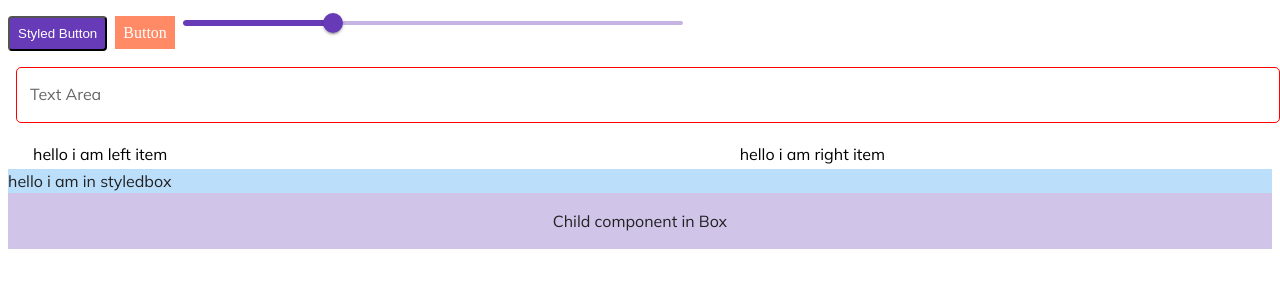
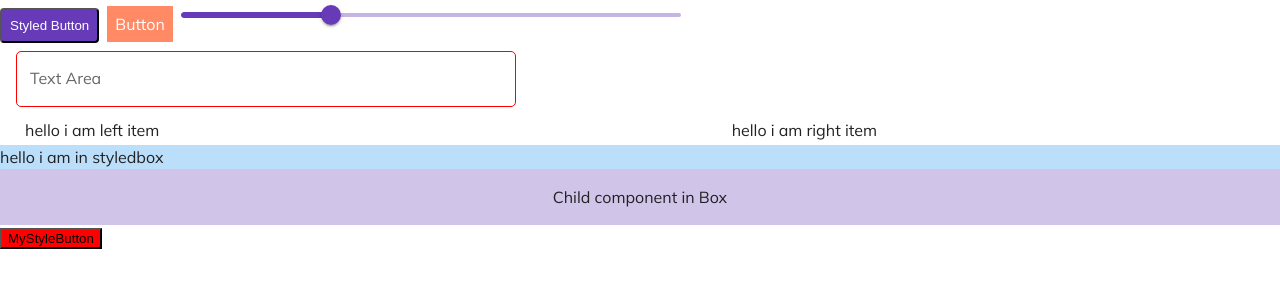
Before and after one commit to trigbitAnuj/mui-frontend, a Next.js app: page /styled in a window 1280 px wide. Shown: the top 300 px of the page. Built offline with nearby package versions, Linux system fonts and the light colour scheme.

Commit message:
Update styled.tsx

```diff
--- a/pages/styled.tsx
+++ b/pages/styled.tsx
@@ -1,31 +1,24 @@
 import { theme } from "@/theme";
-import { useTheme } from "@emotion/react";
-import {
-  ThemeProvider,
-  createTheme,
-  styled,
-  alpha,
-} from "@mui/material/styles";
 
 import { Container, Slider, Box, SliderProps } from "@mui/material/";
 
-import Link from "next/link";
-import { TextField, TextFieldProps, Typography } from "@mui/material";
+import { Typography, CssBaseline } from "@mui/material";
 import React from "react";
+import {
+  MyStyledButton,
+  StyledBox,
+  StyledBoxComponent,
+  StyledButtonDemo,
+  StyledContainer,
+  StyledLinkDemo,
+  StyledTextField,
+  SuccessSlider,
+} from "@/components/styledComponent";
 
 // interface MyThemeComponentProps {
 //   color?: "primary" | "secondary";
 //   variant?: "normal" | "dashed";
 // }
-
-interface StyleContainerType {
-  borderColor: string;
-}
-
-interface StyledTextFieldType {
-  placeHolderColor: string;
-  borderColor: string;
-}
 
 // const customTheme = createTheme({
 //   palette: {
@@ -96,97 +89,7 @@ interface StyledTextFieldType {
 //   padding: theme.spacing(1),
 // }));
 
-const StyledButton = styled("button")(({ theme }) => ({
-  color: theme.palette.primary.contrastText,
-  backgroundColor: theme.palette.primary.main,
-  padding: theme.spacing(1),
-  borderRadius: theme.shape.borderRadius,
-}));
-
-const StyledLink = styled(Link)(({ theme }) => ({
-  color: theme.palette.common.white,
-  backgroundColor: theme.palette.custom.light,
-  textDecoration: "none",
-  margin: theme.spacing(1),
-  padding: theme.spacing(1),
-}));
-
-const SuccessSlider = styled(Slider)<SliderProps>(({ theme }) => ({
-  width: 500,
-  color: theme.palette.primary.main,
-  "& .MuiSlider-thumb": {
-    "&:hover, &.Mui-focusVisible": {
-      boxShadow: `0px 2px 0px 8px ${alpha(theme.palette.primary.main, 0.5)}`,
-    },
-    "&.Mui-active": {
-      boxShadow: `0px 0px 0px 14px ${alpha(theme.palette.primary.main, 0.5)}`,
-    },
-  },
-}));
-
-const StyledTextField = styled(TextField, {
-  shouldForwardProp: (prop) => {
-    return prop !== "placeHolderColor" && prop !== "borderColor";
-  },
-})((prop: StyledTextFieldType) => ({
-  input: {
-    color: theme.palette.success.main,
-    "&::placeholder": {
-      fontStyle: "oblique",
-    },
-  },
-  "& .MuiOutlinedInput-root": {
-    "& fieldset": {
-      borderColor: prop.borderColor,
-      borderRadius: "5px",
-    },
-  },
-}));
-
-const StyledContainer = styled(Container, {
-  shouldForwardProp: (props) => {
-    return props !== "borderColor";
-  },
-})((prop: StyleContainerType) => ({
-  display: "flex",
-  borderColor: prop.borderColor,
-  borderRadius: "5px",
-  border: 1,
-  justifyContent: "space-between",
-  alignItems: "center",
-  margin: 1,
-  padding: 2,
-}));
-
-const StyledBox = styled(Box)(({ theme }) => ({
-  backgroundColor: theme.palette.primary.light,
-  color: theme.palette.grey[900],
-
-  "@media (min-width:640px)": {
-    backgroundColor: theme.palette.primary.dark,
-    color: theme.palette.grey[100],
-  },
-  [`@media screen and (min-width: ${theme.breakpoints.values.md}px)`]: {
-    backgroundColor: theme.palette.secondary.light,
-    color: theme.palette.grey[900],
-  },
-}));
-
-const StyledBoxComponent = styled(Box)(({ theme }) => ({
-  backgroundColor: theme.palette.primary.light,
-  color: theme.palette.grey[900],
-  padding: theme.spacing(2),
-  textAlign: "center",
-
-  "& .MuiBox-root": {
-    "& p": {
-      backgroundColor: theme.palette.error.dark,
-      color: theme.palette.grey[100],
-    },
-  },
-}));
-
-const Styled = () => {
+const Styled: React.FC = () => {
   const [text, setText] = React.useState("");
 
   const handleChange = (e: React.ChangeEvent<HTMLInputElement>) => {
@@ -195,8 +98,9 @@ const Styled = () => {
 
   return (
     <>
-      <StyledButton>Styled Button</StyledButton>
-      <StyledLink href="/login">Button</StyledLink>
+      <CssBaseline />
+      <StyledButtonDemo>Styled Button</StyledButtonDemo>
+      <StyledLinkDemo href="/login">Button</StyledLinkDemo>
 
       {/* <MyThemeComponent>Styled div with theme</MyThemeComponent> */}
       {/* <StyledDiv sx={{ m: 1 }} color="secondary" variant="dashed">Primary</StyledDiv> */}
@@ -218,10 +122,10 @@ const Styled = () => {
         borderColor="red"
         value={text}
         onChange={handleChange}
-        fullWidth
         label="Text Area"
         sx={{
-          margin: theme.spacing(2, 1),
+          width: 500,
+          margin: theme.spacing(1, 2),
           fontFamily: theme.fontFamily.montserrat,
         }}
       />
@@ -236,6 +140,8 @@ const Styled = () => {
       <StyledBoxComponent>
         <Typography>Child component in Box</Typography>
       </StyledBoxComponent>
+
+      <MyStyledButton myBackgroundColor="red">MyStyleButton</MyStyledButton>
     </>
   );
 };
```
